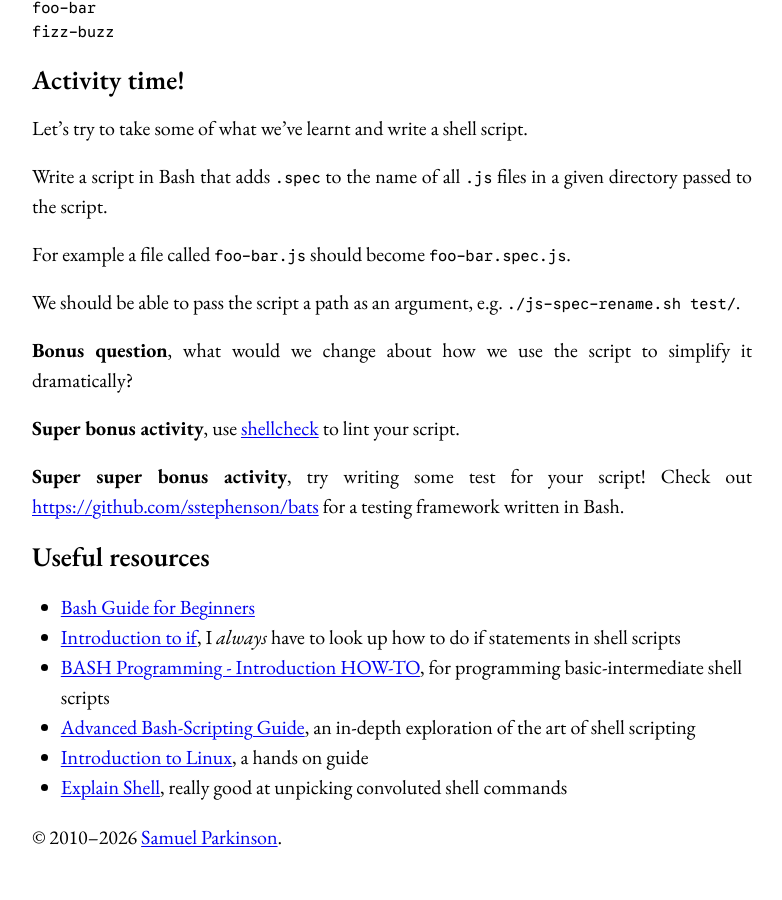
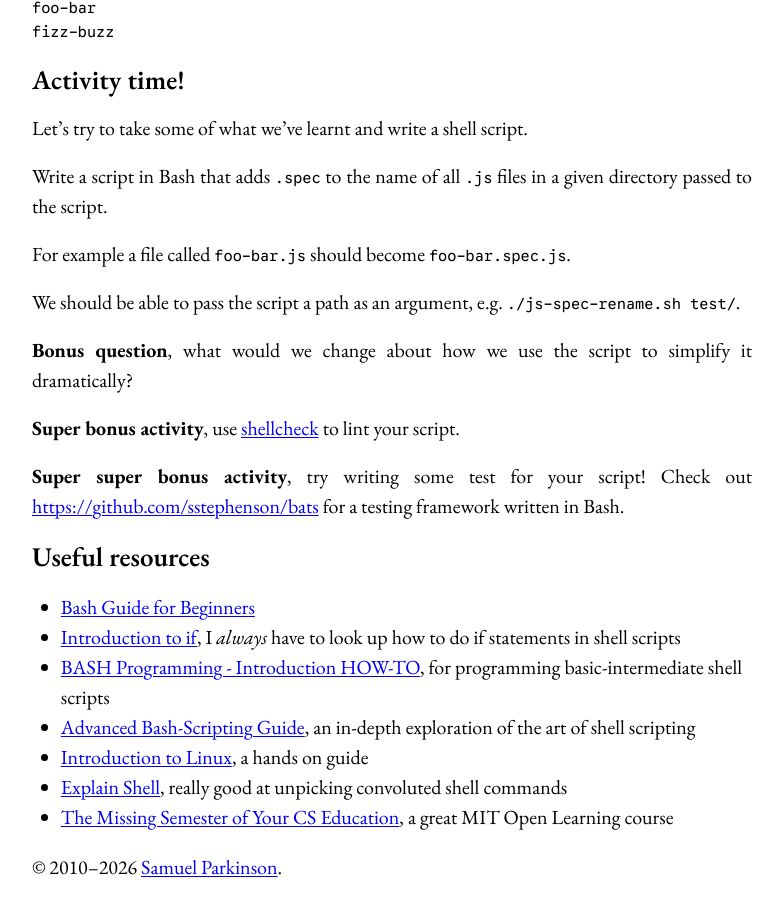
Before and after one commit to sjparkinson/uncomplicated.systems, a Jekyll site: the page built from _posts/2019-03-20-bash-for-beginners.md, in a window 1280 px wide and 900 px high, scrolled down 7707 px. Shown: the whole window, without its empty margins (248-1030 px from the left). Built offline with Jekyll 4.4.1, drawn with Linux system fonts in a browser that asks for light colours; before the commit the page ends 8577 px from its top, so only the background shows below that.

Commit message:
Add link to https://missing.csail.mit.edu/

```diff
--- a/_posts/2019-03-20-bash-for-beginners.md
+++ b/_posts/2019-03-20-bash-for-beginners.md
@@ -285,3 +285,4 @@ We should be able to pass the script a path as an argument, e.g. `./js-spec-rena
 * [Advanced Bash-Scripting Guide](https://www.tldp.org/LDP/abs/html/), an in-depth exploration of the art of shell scripting
 * [Introduction to Linux](http://tldp.org/LDP/intro-linux/html/), a hands on guide
 * [Explain Shell](https://explainshell.com/), really good at unpicking convoluted shell commands
+* [The Missing Semester of Your CS Education](https://missing.csail.mit.edu/), a great MIT Open Learning course
```
